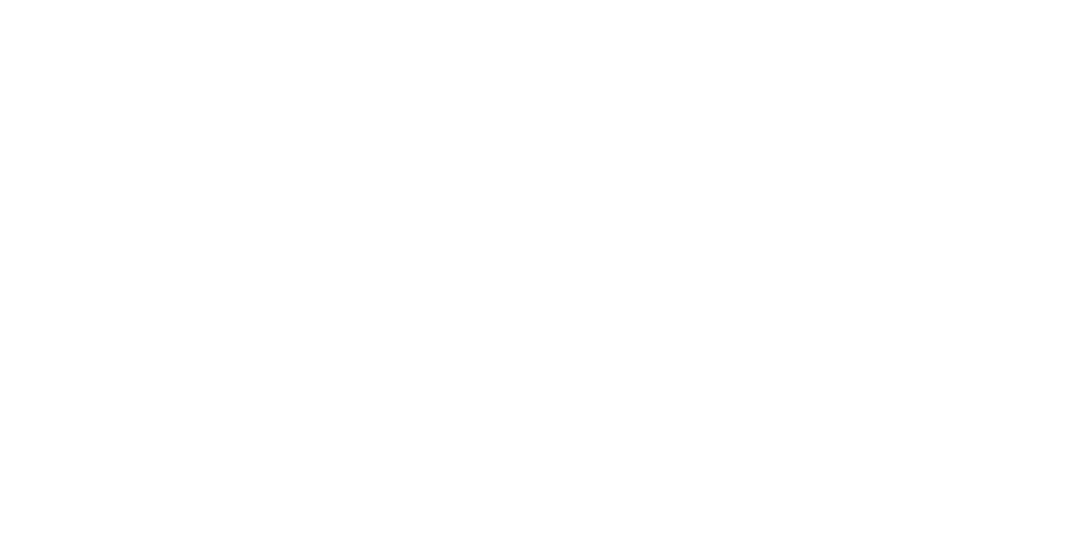
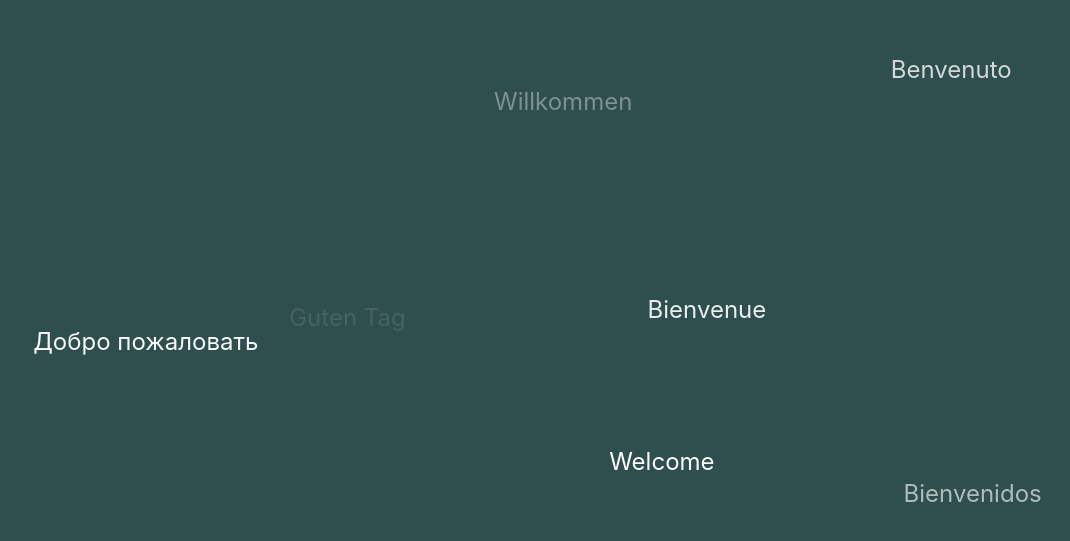
Before and after one commit to pavel-piatetskii/portfolio-site, a React (Create React App) app: page / in a window 1280 px wide. Shown: the part 113-654 px from the top of the page, without its empty margins (210-1280 px from the left). Built offline with nearby package versions, Linux system fonts and the light colour scheme.

Commit message:
Change styles

```diff
--- a/src/components/App.scss
+++ b/src/components/App.scss
@@ -1,38 +1,11 @@
 .App {
   text-align: center;
-}
-
-.App-logo {
-  height: 40vmin;
-  pointer-events: none;
-}
-
-@media (prefers-reduced-motion: no-preference) {
-  .App-logo {
-    animation: App-logo-spin infinite 20s linear;
-  }
-}
-
-.App-header {
-  background-color: #282c34;
+  background-color: darkslategray;
   min-height: 100vh;
   display: flex;
   flex-direction: column;
   align-items: center;
   justify-content: center;
-  font-size: calc(10px + 2vmin);
+  font-size: 3vh;
   color: white;
 }
-
-.App-link {
-  color: #61dafb;
-}
-
-@keyframes App-logo-spin {
-  from {
-    transform: rotate(0deg);
-  }
-  to {
-    transform: rotate(360deg);
-  }
-}
--- a/src/components/Greetings.scss
+++ b/src/components/Greetings.scss
@@ -2,21 +2,9 @@
   position: absolute;
   color: transparent;
   animation: greeting-ani 2s none 0s 2 alternate;
-  //animation-direction: alternate;
-  //animation: greeting-ani-2 1s none 0s 1 reverse;
   //animation: name duration timing-function delay iteration-count direction fill-mode;
 }
 
-@keyframes greeting-ani-1 {
-  from {
-    //transform: rotate(0deg);
-    color: white;
-  }
-  to {
-    //transform: rotate(360deg);
-    color: transparent;
-  }
-}
 
 @keyframes greeting-ani {
   from {
```
